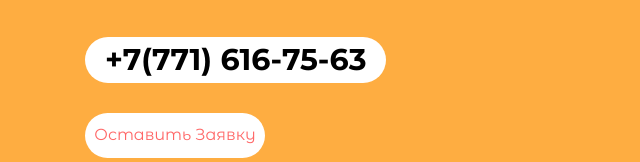
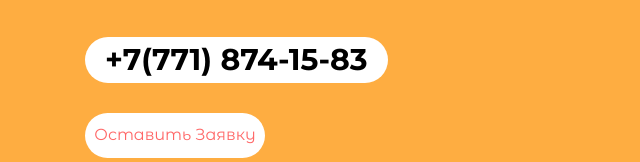
Before and after one commit to Oljawave/ala-fix, a plain HTML site: page index.html in a window 1280 px wide. Shown: the part 636-798 px from the top of the page, 0-640 px from the left. Drawn offline with Linux system fonts and the light colour scheme; some packages are replaced by stand-ins of ours; files whose address does not match are found by name; a web font is replaced by a local one.

Commit message:
Update index.html

```diff
--- a/index.html
+++ b/index.html
@@ -3,7 +3,7 @@
 
 <head>
     <meta charset="utf-8" />
-    <title>i-Fact Responsive HTML Template</title>
+    <title>ALA-fix ремонт стиральных машин</title>
     <meta http-equiv="X-UA-Compatible" content="IE=edge">
     <meta name="viewport" content="width=device-width, initial-scale=1">
     <link rel="icon" type="image/png" sizes="16x16" href="images/construction_01/favicon.png">
@@ -111,7 +111,7 @@
                         <div class="const_banner_cntnt">
                             <h1 class="wow fadeInLeft animated">Ремонт бытовой техники в Алматы</h1>
                             <p class="wow bounceInLeft animated" id="shrift">Бесплатная диагностика и выезд!<br> Приедем через 30 минут</p>
-                            <a class="phone_button wow bounceInLeft animated" href="tel:+77716167563">+7(771) 616-75-63</a>
+                            <a class="phone_button wow bounceInLeft animated" href="tel:+77716167563">+7(771) 874-15-83</a>
 
 
                             <div class="const_banner_btn wow fadeInUp animated">
```
